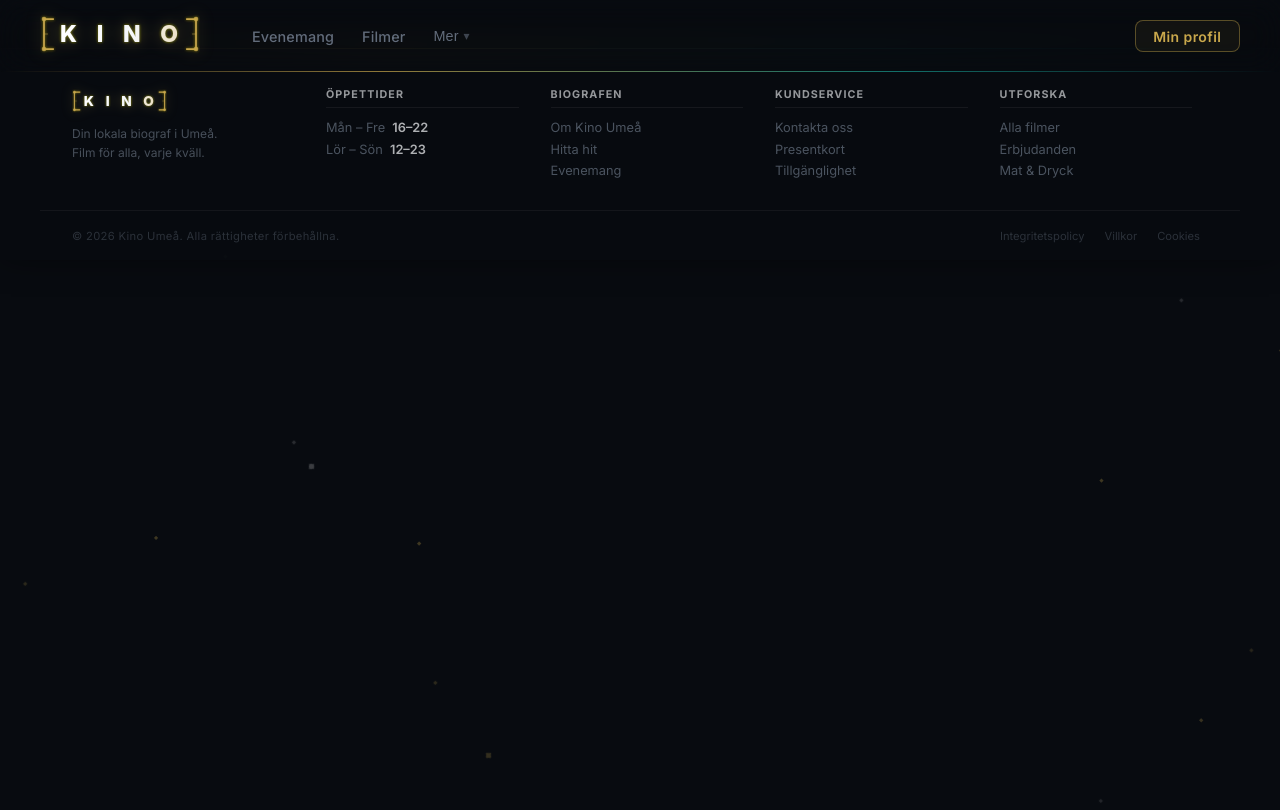
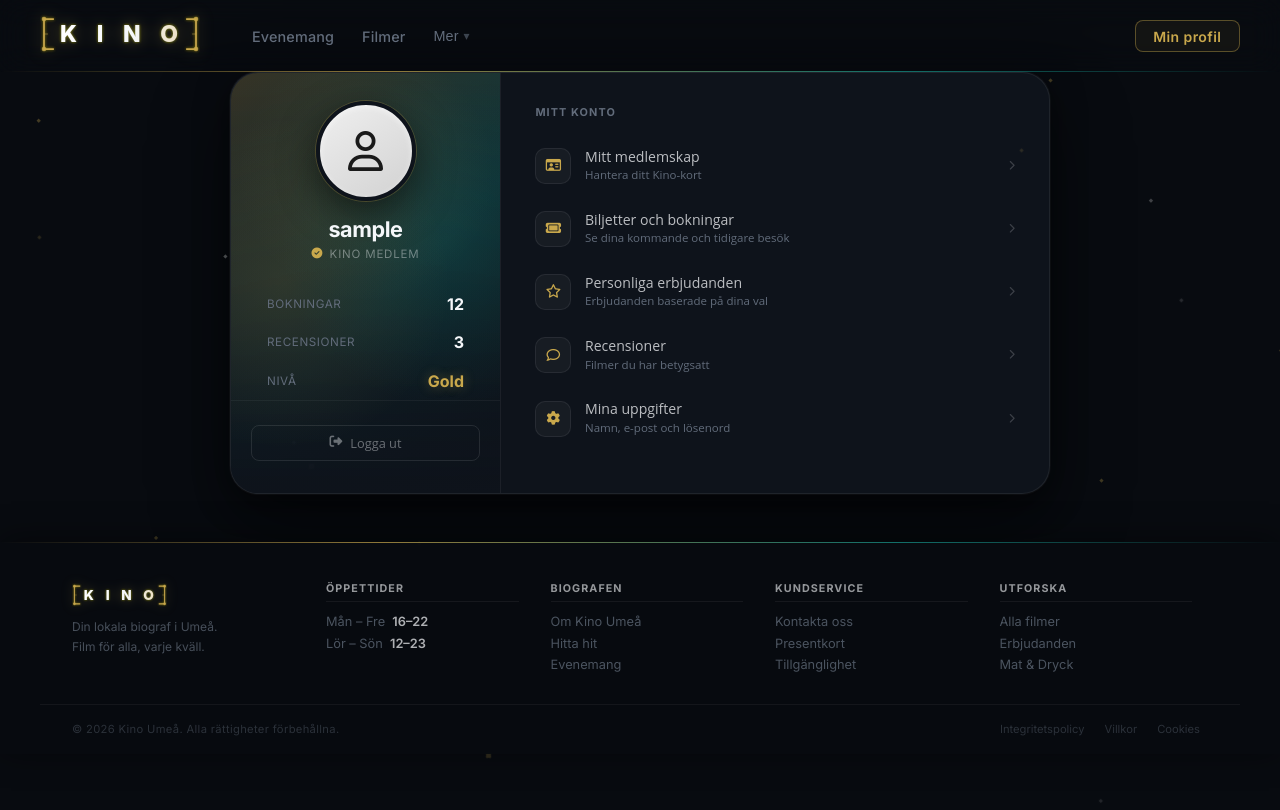
Before and after one commit to lenzxn/KINO-NEXT, a Next.js app: page /profile in a window 1280 px wide. Before the commit this address had no page. Built offline with nearby package versions, Linux system fonts and the light colour scheme; sample sign-in values are in the browser's storage; a web font is replaced by a local one.

Commit message:
profilsida med uppgifter och utloggning

```diff
--- a/app/(pages)/profile/page.tsx
+++ b/app/(pages)/profile/page.tsx
@@ -3,51 +3,171 @@
 import { useEffect, useState } from "react";
 import { useRouter } from "next/navigation";
 
-interface ReviewItem {
-  _id: string;
-  movieId: number;
-  rating: number;
-  comment: string;
-  createdAt: string;
+interface CurrentUser {
+  username: string;
+  fname?: string;
+  lname?: string;
+  email?: string;
 }
 
+type View = "main" | "details";
+
 export default function ProfilePage() {
-  const [username, setUsername] = useState<string | null>(null);
-  const [reviews, setReviews] = useState<ReviewItem[]>([]);
   const router = useRouter();
+  const [user, setUser] = useState<CurrentUser | null>(null);
+  const [view, setView] = useState<View>("main");
 
   useEffect(() => {
-    const name = localStorage.getItem("username");
-    const token = localStorage.getItem("token");
-    if (!name || !token) {
-      router.push("/login");
+    const stored = JSON.parse(localStorage.getItem("currentUser") ?? "null") as CurrentUser | null;
+    if (!stored) {
+      router.replace("/login");
       return;
     }
-    setUsername(name);
+    setUser(stored);
   }, [router]);
 
-  if (!username) return null;
+  function handleLogout() {
+    localStorage.removeItem("currentUser");
+    localStorage.removeItem("token");
+    router.push("/login");
+  }
+
+  if (!user) return null;
+
+  const displayName =
+    `${user.fname ?? ""} ${user.lname ?? ""}`.trim() || user.username || "Min profil";
+
+  if (view === "details") {
+    return (
+      <main className="profile-page">
+        <div className="profile-card" id="profileSection">
+          <div className="profile-banner">
+            <div className="profile-banner__glow"></div>
+          </div>
+          <div className="profile-details">
+            <button className="profile-details__back" onClick={() => setView("main")}>
+              <i className="fa-solid fa-arrow-left"></i> Tillbaka
+            </button>
+            <h2 className="profile-details__title">Mina uppgifter</h2>
+            <div className="profile-details__field">
+              <span className="profile-details__label">Förnamn</span>
+              <span className="profile-details__value">{user.fname || "Ej angivet"}</span>
+            </div>
+            <div className="profile-details__field">
+              <span className="profile-details__label">Efternamn</span>
+              <span className="profile-details__value">{user.lname || "Ej angivet"}</span>
+            </div>
+            <div className="profile-details__field">
+              <span className="profile-details__label">E-post</span>
+              <span className="profile-details__value">{user.email || "Ej angiven"}</span>
+            </div>
+            <div className="profile-details__field">
+              <span className="profile-details__label">Användarnamn</span>
+              <span className="profile-details__value">{user.username || "Ej angivet"}</span>
+            </div>
+          </div>
+        </div>
+      </main>
+    );
+  }
 
   return (
-    <div className="profile-page">
-      <h1>Hej, {username}!</h1>
+    <main className="profile-page">
+      <div className="profile-card" id="profileSection">
 
-      <section className="profile-page__reviews">
-        <h2>Dina recensioner</h2>
-        {reviews.length === 0 ? (
-          <p>Du har inte skrivit några recensioner ännu.</p>
-        ) : (
-          <ul>
-            {reviews.map((r) => (
-              <li key={r._id} className="profile-review">
-                <span className="profile-review__rating">{"★".repeat(r.rating)}</span>
-                <p>{r.comment}</p>
-                <small>{new Date(r.createdAt).toLocaleDateString("sv-SE")}</small>
-              </li>
-            ))}
-          </ul>
-        )}
-      </section>
-    </div>
+        <div className="profile-left">
+
+          <div className="profile-banner">
+            <div className="profile-banner__glow"></div>
+          </div>
+
+          <div className="profile-header">
+            <div className="profile-avatar">
+              <i className="fa-regular fa-user"></i>
+            </div>
+            <h1 className="profile-name" id="profileName">{displayName}</h1>
+            <p className="profile-role">
+              <i className="fa-solid fa-circle-check"></i> Kino Medlem
+            </p>
+          </div>
+
+          <div className="profile-stats">
+            <div className="profile-stat">
+              <span className="profile-stat__value">12</span>
+              <span className="profile-stat__label">Bokningar</span>
+            </div>
+            <div className="profile-stat-divider"></div>
+            <div className="profile-stat">
+              <span className="profile-stat__value">3</span>
+              <span className="profile-stat__label">Recensioner</span>
+            </div>
+            <div className="profile-stat-divider"></div>
+            <div className="profile-stat">
+              <span className="profile-stat__value profile-stat__value--gold">Gold</span>
+              <span className="profile-stat__label">Nivå</span>
+            </div>
+          </div>
+
+          <div className="profile-card__footer">
+            <button id="logoutBtn" className="profile-logout" onClick={handleLogout}>
+              <i className="fa-solid fa-right-from-bracket"></i> Logga ut
+            </button>
+          </div>
+
+        </div>
+
+        <div className="profile-right">
+          <p className="profile-menu-heading">Mitt konto</p>
+          <nav className="profile-menu">
+            <a href="#" className="profile-menu-item">
+              <span className="profile-menu-item__icon"><i className="fa-regular fa-id-card"></i></span>
+              <span className="profile-menu-item__body">
+                <span className="profile-menu-item__text">Mitt medlemskap</span>
+                <span className="profile-menu-item__sub">Hantera ditt Kino-kort</span>
+              </span>
+              <i className="fa-solid fa-chevron-right profile-menu-item__arrow"></i>
+            </a>
+            <a href="#" className="profile-menu-item">
+              <span className="profile-menu-item__icon"><i className="fa-solid fa-ticket"></i></span>
+              <span className="profile-menu-item__body">
+                <span className="profile-menu-item__text">Biljetter och bokningar</span>
+                <span className="profile-menu-item__sub">Se dina kommande och tidigare besök</span>
+              </span>
+              <i className="fa-solid fa-chevron-right profile-menu-item__arrow"></i>
+            </a>
+            <a href="#" className="profile-menu-item">
+              <span className="profile-menu-item__icon"><i className="fa-regular fa-star"></i></span>
+              <span className="profile-menu-item__body">
+                <span className="profile-menu-item__text">Personliga erbjudanden</span>
+                <span className="profile-menu-item__sub">Erbjudanden baserade på dina val</span>
+              </span>
+              <i className="fa-solid fa-chevron-right profile-menu-item__arrow"></i>
+            </a>
+            <a href="#" className="profile-menu-item">
+              <span className="profile-menu-item__icon"><i className="fa-regular fa-comment"></i></span>
+              <span className="profile-menu-item__body">
+                <span className="profile-menu-item__text">Recensioner</span>
+                <span className="profile-menu-item__sub">Filmer du har betygsatt</span>
+              </span>
+              <i className="fa-solid fa-chevron-right profile-menu-item__arrow"></i>
+            </a>
+            <a
+              href="#"
+              id="detailsLink"
+              className="profile-menu-item"
+              onClick={e => { e.preventDefault(); setView("details"); }}
+            >
+              <span className="profile-menu-item__icon"><i className="fa-solid fa-gear"></i></span>
+              <span className="profile-menu-item__body">
+                <span className="profile-menu-item__text">Mina uppgifter</span>
+                <span className="profile-menu-item__sub">Namn, e-post och lösenord</span>
+              </span>
+              <i className="fa-solid fa-chevron-right profile-menu-item__arrow"></i>
+            </a>
+          </nav>
+        </div>
+
+      </div>
+    </main>
   );
 }
```
